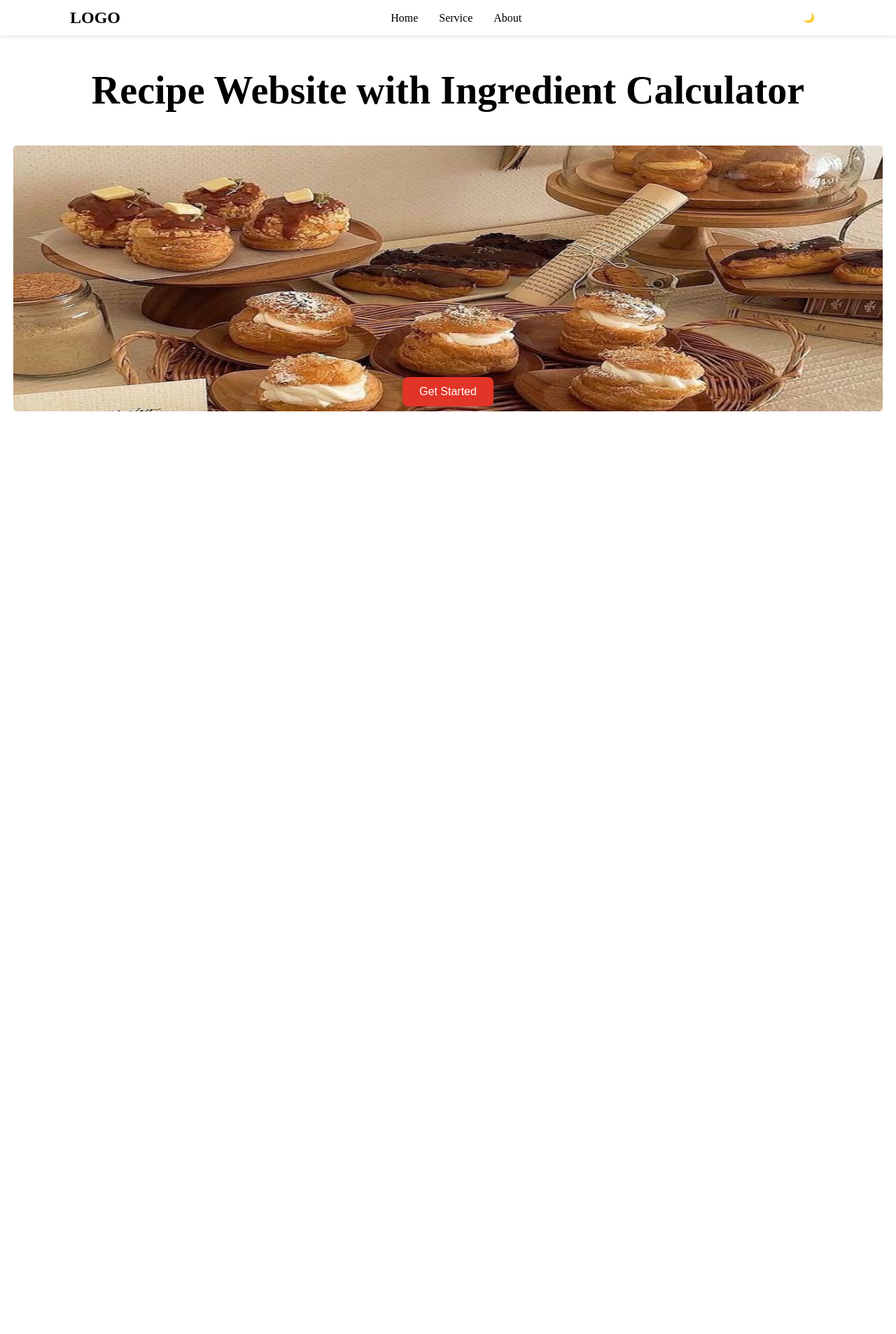
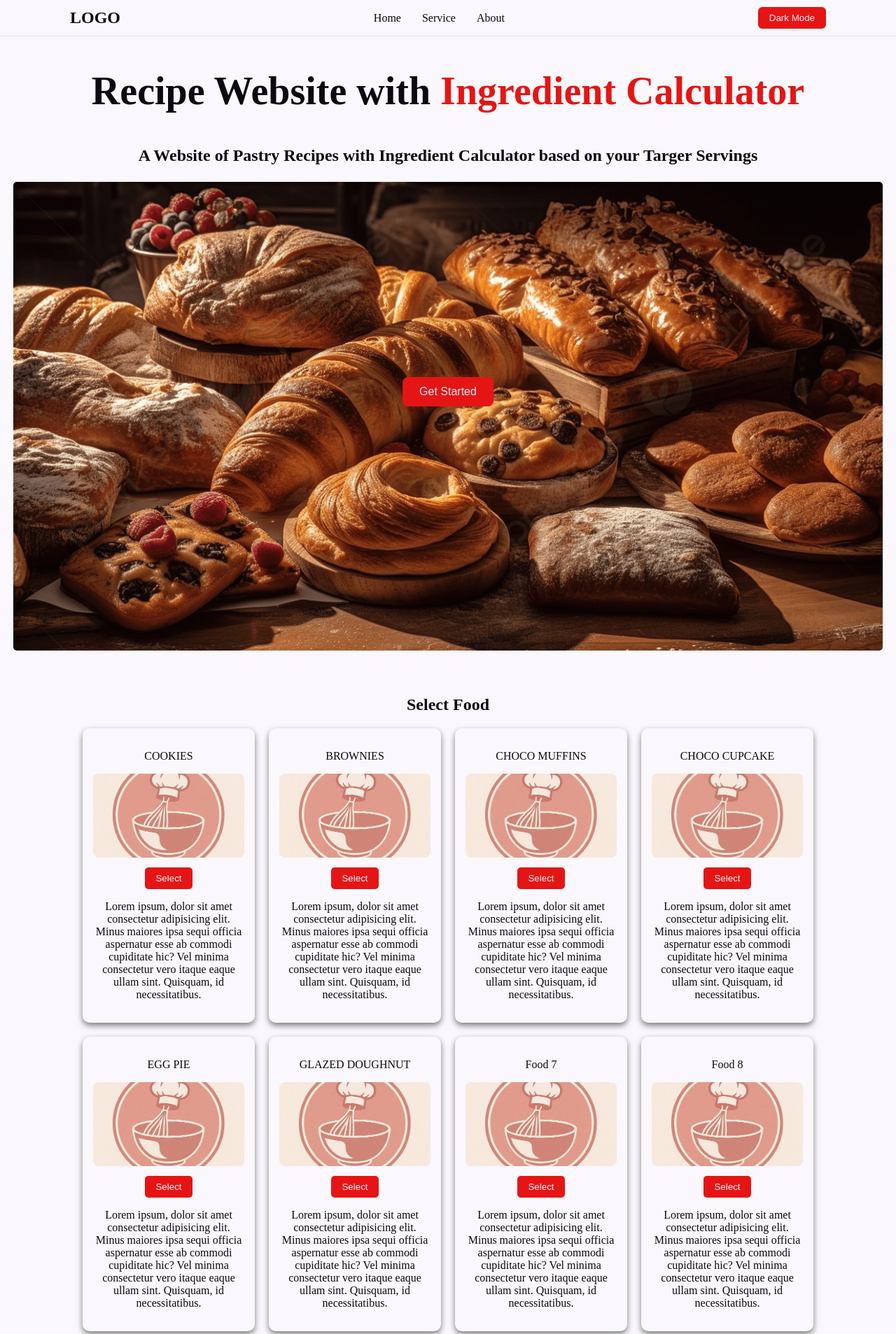
Before and after one commit to raileyxyz/RecipeWebsite, a plain HTML site: page index.html in a window 1280 px wide. Shown: the top 1907 px of the page at 70% size. Before the commit the page ends 800 px from the top, so only its background shows below. Drawn offline with Linux system fonts and the light colour scheme.

Commit message:
Added updated code selecting foods

```diff
--- a/index.html
+++ b/index.html
@@ -15,15 +15,123 @@
           <li><a href="#service">Service</a></li>
           <li><a href="#about">About</a></li>
         </ul>
-        <button id="darkModeBtn">🌙</button>
+        <button id="darkModeBtn">Dark Mode</button>
       </nav>
     </header>
 
     <main>
       <section id="home">
-        <h1 id="title">Recipe Website with Ingredient Calculator</h1>
-        <img src="/image/landingPage.png" alt="Landing Page Image" />
+        <h1 id="title">
+          Recipe Website with
+          <span id="title-color">Ingredient Calculator</span>
+        </h1>
+        <h3 id="title2">
+          A Website of Pastry Recipes with Ingredient Calculator based on your
+          Targer Servings
+        </h3>
+        <img src="/image/LPImage.png" alt="Landing Page Image" />
         <button class="img-btn">Get Started</button>
+      </section>
+
+      <section id="service">
+        <h1>Select Food</h1>
+        <div class="food-container">
+          <div class="food-item">
+            <p id="food-name">COOKIES</p>
+            <img src="/image/logo.png" alt="Food 1 Image" />
+            <button>Select</button>
+            <p>
+              Lorem ipsum, dolor sit amet consectetur adipisicing elit. Minus
+              maiores ipsa sequi officia aspernatur esse ab commodi cupiditate
+              hic? Vel minima consectetur vero itaque eaque ullam sint.
+              Quisquam, id necessitatibus.
+            </p>
+          </div>
+
+          <div class="food-item">
+            <p>BROWNIES</p>
+            <img src="/image/logo.png" alt="Food 2 Image" />
+            <button>Select</button>
+            <p>
+              Lorem ipsum, dolor sit amet consectetur adipisicing elit. Minus
+              maiores ipsa sequi officia aspernatur esse ab commodi cupiditate
+              hic? Vel minima consectetur vero itaque eaque ullam sint.
+              Quisquam, id necessitatibus.
+            </p>
+          </div>
+
+          <div class="food-item">
+            <p>CHOCO MUFFINS</p>
+            <img src="/image/logo.png" alt="Food 3 Image" />
+            <button>Select</button>
+            <p>
+              Lorem ipsum, dolor sit amet consectetur adipisicing elit. Minus
+              maiores ipsa sequi officia aspernatur esse ab commodi cupiditate
+              hic? Vel minima consectetur vero itaque eaque ullam sint.
+              Quisquam, id necessitatibus.
+            </p>
+          </div>
+
+          <div class="food-item">
+            <p>CHOCO CUPCAKE</p>
+            <img src="/image/logo.png" alt="Food 4 Image" />
+            <button>Select</button>
+            <p>
+              Lorem ipsum, dolor sit amet consectetur adipisicing elit. Minus
+              maiores ipsa sequi officia aspernatur esse ab commodi cupiditate
+              hic? Vel minima consectetur vero itaque eaque ullam sint.
+              Quisquam, id necessitatibus.
+            </p>
+          </div>
+
+          <div class="food-item">
+            <p>EGG PIE</p>
+            <img src="/image/logo.png" alt="Food 5 Image" />
+            <button>Select</button>
+            <p>
+              Lorem ipsum, dolor sit amet consectetur adipisicing elit. Minus
+              maiores ipsa sequi officia aspernatur esse ab commodi cupiditate
+              hic? Vel minima consectetur vero itaque eaque ullam sint.
+              Quisquam, id necessitatibus.
+            </p>
+          </div>
+
+          <div class="food-item">
+            <p>GLAZED DOUGHNUT</p>
+            <img src="/image/logo.png" alt="Food 6 Image" />
+            <button>Select</button>
+            <p>
+              Lorem ipsum, dolor sit amet consectetur adipisicing elit. Minus
+              maiores ipsa sequi officia aspernatur esse ab commodi cupiditate
+              hic? Vel minima consectetur vero itaque eaque ullam sint.
+              Quisquam, id necessitatibus.
+            </p>
+          </div>
+
+          <div class="food-item">
+            <p>Food 7</p>
+            <img src="/image/logo.png" alt="Food 6 Image" />
+            <button>Select</button>
+            <p>
+              Lorem ipsum, dolor sit amet consectetur adipisicing elit. Minus
+              maiores ipsa sequi officia aspernatur esse ab commodi cupiditate
+              hic? Vel minima consectetur vero itaque eaque ullam sint.
+              Quisquam, id necessitatibus.
+            </p>
+          </div>
+
+          <div class="food-item">
+            <p>Food 8</p>
+            <img src="/image/logo.png" alt="Food 6 Image" />
+            <button>Select</button>
+            <p>
+              Lorem ipsum, dolor sit amet consectetur adipisicing elit. Minus
+              maiores ipsa sequi officia aspernatur esse ab commodi cupiditate
+              hic? Vel minima consectetur vero itaque eaque ullam sint.
+              Quisquam, id necessitatibus.
+            </p>
+          </div>
+        </div>
       </section>
     </main>
 
--- a/script.js
+++ b/script.js
@@ -1,11 +1,12 @@
+// dark mode
 const darkModeBtn = document.getElementById("darkModeBtn");
 
 darkModeBtn.addEventListener("click", () => {
   document.body.classList.toggle("dark-mode");
 
   if (document.body.classList.contains("dark-mode")) {
-    darkModeBtn.textContent = "☀️";
+    darkModeBtn.textContent = "Light Mode";
   } else {
-    darkModeBtn.textContent = "🌙";
+    darkModeBtn.textContent = "Dark Mode";
   }
 });
--- a/style.css
+++ b/style.css
@@ -1,16 +1,27 @@
+/* For users scrolling */
+html {
+  scroll-behavior: smooth;
+}
+
+#home {
+  scroll-margin-top: 100px;
+}
+
 /* Header and Navigation */
 body {
-  background-color: white;
-  color: black;
+  background-color: #faf8fc;
+  color: #0d0811;
   margin: 0;
   padding: 0;
-  transition: background-color 0.3s, color 0.3s;
 }
 
 header {
-  background-color: white;
-  box-shadow: 0 2px 5px rgba(0, 0, 0, 0.1);
-  transition: background-color 0.3s, box-shadow 0.3s;
+  background-color: #faf8fc;
+  border-bottom: 1px solid rgba(0, 0, 0, 0.1);
+  box-shadow: none;
+  position: sticky;
+  top: 0;
+  z-index: 1000;
 }
 
 .navBar {
@@ -38,25 +49,49 @@ header {
   text-decoration: none;
   font-weight: 500;
   transition: color 0.3s;
-  color: black;
+  color: #0d0811;
 }
 
 .nav-links li a:hover {
   color: red;
 }
 
-/* Main Section */
+#darkModeBtn {
+  background-color: #e51515;
+  color: #f3eef7;
+  border: none;
+  padding: 8px 16px;
+  border-radius: 6px;
+  cursor: pointer;
+  transition: background-color 0.3s, color 0.3s;
+}
+
+#darkModeBtn:hover {
+  background-color: #680707;
+}
+
+/* Home Section */
 main {
   text-align: center;
 }
 
 #title {
   font-size: 3.5em;
+  color: #0d0811;
+}
+
+#title-color {
+  color: #e51515;
+}
+
+#title2 {
+  font-size: 1.5em;
+  color: #0d0811;
 }
 
 img {
   width: 97%;
-  height: 380px;
+  height: 670px;
   border-radius: 5px;
 }
 
@@ -78,8 +113,8 @@ img {
   top: 70%;
   left: 50%;
   transform: translate(-50%, -50%);
-  background-color: #e23427;
-  color: white;
+  background-color: #e51515;
+  color: #f3eef7;
   border: none;
   padding: 12px 24px;
   border-radius: 8px;
@@ -89,39 +124,113 @@ img {
 }
 
 .img-btn:hover {
-  background-color: #db1d10;
+  background-color: #680707;
 }
 
-/* Dark mode styling */
+/* Selecting foods section */
+#service {
+  text-align: center;
+  padding: 40px;
+  background-color: #faf8fc;
+}
+
+.food-container {
+  display: flex;
+  flex-wrap: wrap;
+  justify-content: center;
+  gap: 20px;
+}
+
+.food-item {
+  background-color: #faf8fc;
+  border: none;
+  border-radius: 10px;
+  width: 18%;
+  box-shadow: 0 4px 8px rgba(0, 0, 0, 0.5);
+  padding: 15px;
+  text-align: center;
+  transition: transform 0.2s ease;
+}
+
+.food-item:hover {
+  transform: scale(1.05);
+}
+
+.food-item img {
+  width: 100%;
+  height: 120px;
+  object-fit: cover;
+  border-radius: 8px;
+}
+
+.food-item button {
+  margin-top: 10px;
+  background-color: #e51515;
+  color: #faf8fc;
+  border: none;
+  padding: 8px 15px;
+  border-radius: 5px;
+  cursor: pointer;
+}
+
+.food-item button:hover {
+  background-color: #680707;
+}
+
+/* Dark mode website styling */
 .dark-mode {
-  background-color: #141013;
-  color: white;
+  background-color: #050307;
+  color: #f3eef7;
 }
 
 .dark-mode header {
-  background-color: #141013;
-  box-shadow: 0 2px 5px rgba(255, 255, 255, 0.1);
+  background-color: #050307;
+  border-bottom: 1px solid rgba(255, 255, 255, 0.1);
+  box-shadow: none;
+}
+
+.dark-mode #title {
+  font-size: 3.5em;
+  color: #f3eef7;
+}
+
+.dark-mode #title2 {
+  font-size: 1.5em;
+  color: #f3eef7;
 }
 
 .dark-mode .nav-links li a {
-  color: white;
+  color: #f3eef7;
 }
 
 .dark-mode .nav-links li a:hover {
-  color: red;
-}
-
-#darkModeBtn {
-  background-color: white;
-  color: black;
-  border: none;
-  padding: 8px 16px;
-  border-radius: 6px;
-  cursor: pointer;
-  transition: background-color 0.3s, color 0.3s;
+  color: #e51515;
 }
 
 .dark-mode #darkModeBtn {
-  background-color: #141013;
-  color: white;
+  color: #050307;
 }
+
+.dark-mode .img-btn {
+  color: #050307;
+}
+
+.dark-mode #service {
+  background-color: #050307;
+}
+
+.dark-mode .food-item {
+  background-color: #050307;
+  color: #f3eef7;
+  box-shadow: 0 4px 8px rgba(255, 255, 255, 0.08);
+  border: 1px solid rgba(255, 255, 255, 0.1);
+}
+
+.dark-mode .food-item button {
+  background-color: #e51515;
+  color: #f3eef7;
+}
+
+.dark-mode .food-item button:hover {
+  background-color: #680707;
+}
```
Also changed, not shown: image/LPImage.png (added), image/landingPage.png (deleted), image/logo.png (added).
